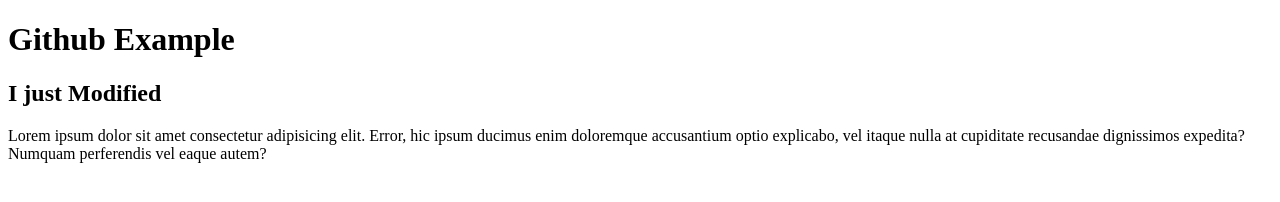
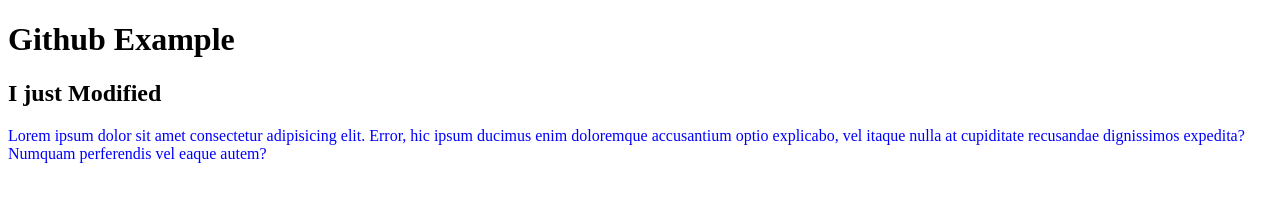
Before and after one commit to Baadal2004/github_cli_samples, a plain HTML site: page index.html in a window 1280 px wide. Drawn offline with Linux system fonts and the light colour scheme.

Commit message:
updated sheet

```diff
--- a/index.html
+++ b/index.html
@@ -4,6 +4,7 @@
     <meta charset="UTF-8">
     <meta name="viewport" content="width=device-width, initial-scale=1.0">
     <title>Document</title>
+    <link rel="stylesheet" href="style1.css">
 </head>
 <body>
     <h1>Github Example</h1>
--- /dev/null
+++ b/style1.css
@@ -0,0 +1,3 @@
+p{
+    color: blue;
+}
```
